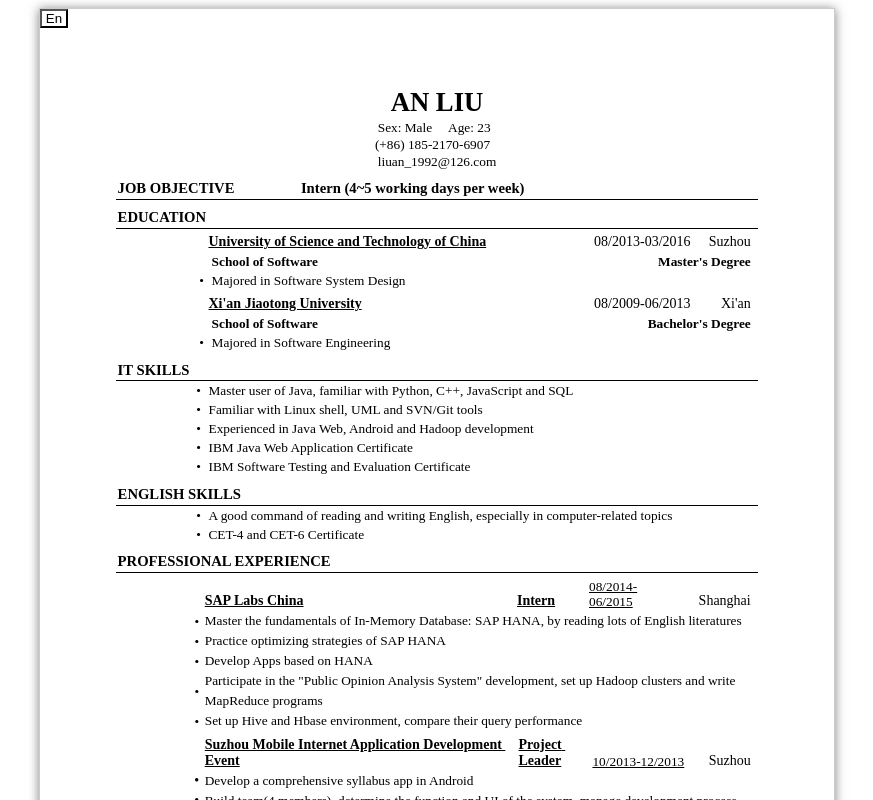
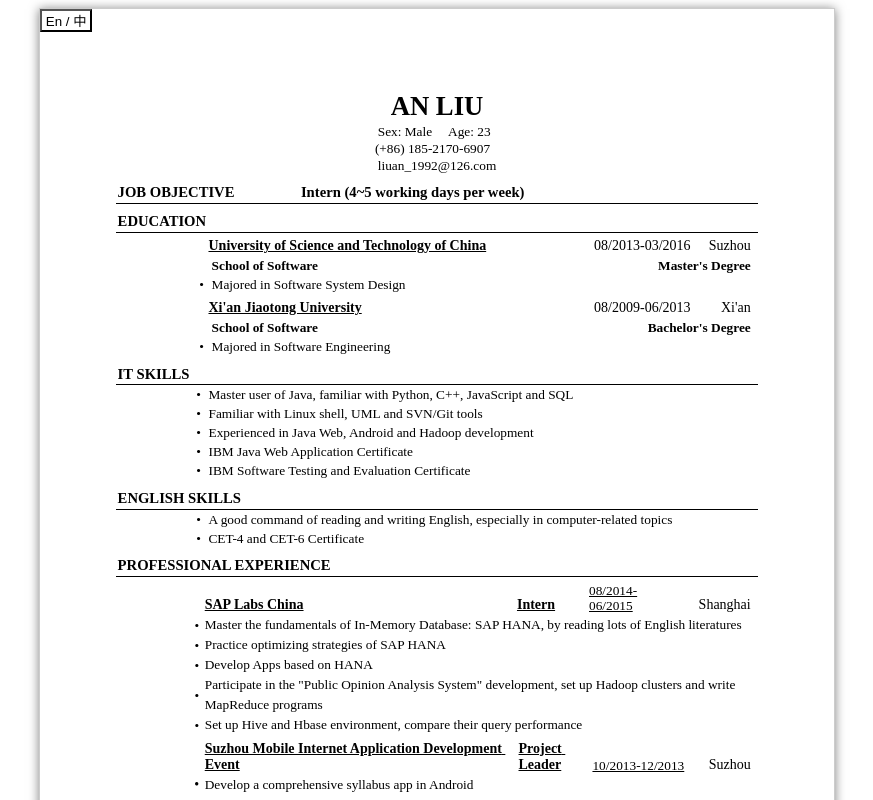
Before and after one commit to WeiMingLiu/weimingliu.github.com, a plain HTML site: page index.html in a window 1280 px wide. Shown: the top 800 px of the page, without its empty margins (203-1076 px from the left). Drawn offline with Linux system fonts and the light colour scheme.

Commit message:
content change

```diff
--- a/index.html
+++ b/index.html
@@ -90,7 +90,7 @@
     			<div class="row_layout">
                     <div class="resume" style="width: 210.0mm;">
                         <div>
-                            <input type="button" onclick="langChange(this)" style="background-color: #ffffff" value=" En "></input>
+                            <input type="button" onclick="langChange(this)" style="background-color: #ffffff" value=" En / 中 "></input>
                          </div>
                         <div class="inner_resumeC"  style="margin: 15.0mm 20.0mm 10.0mm 20.0mm;">
 
```
